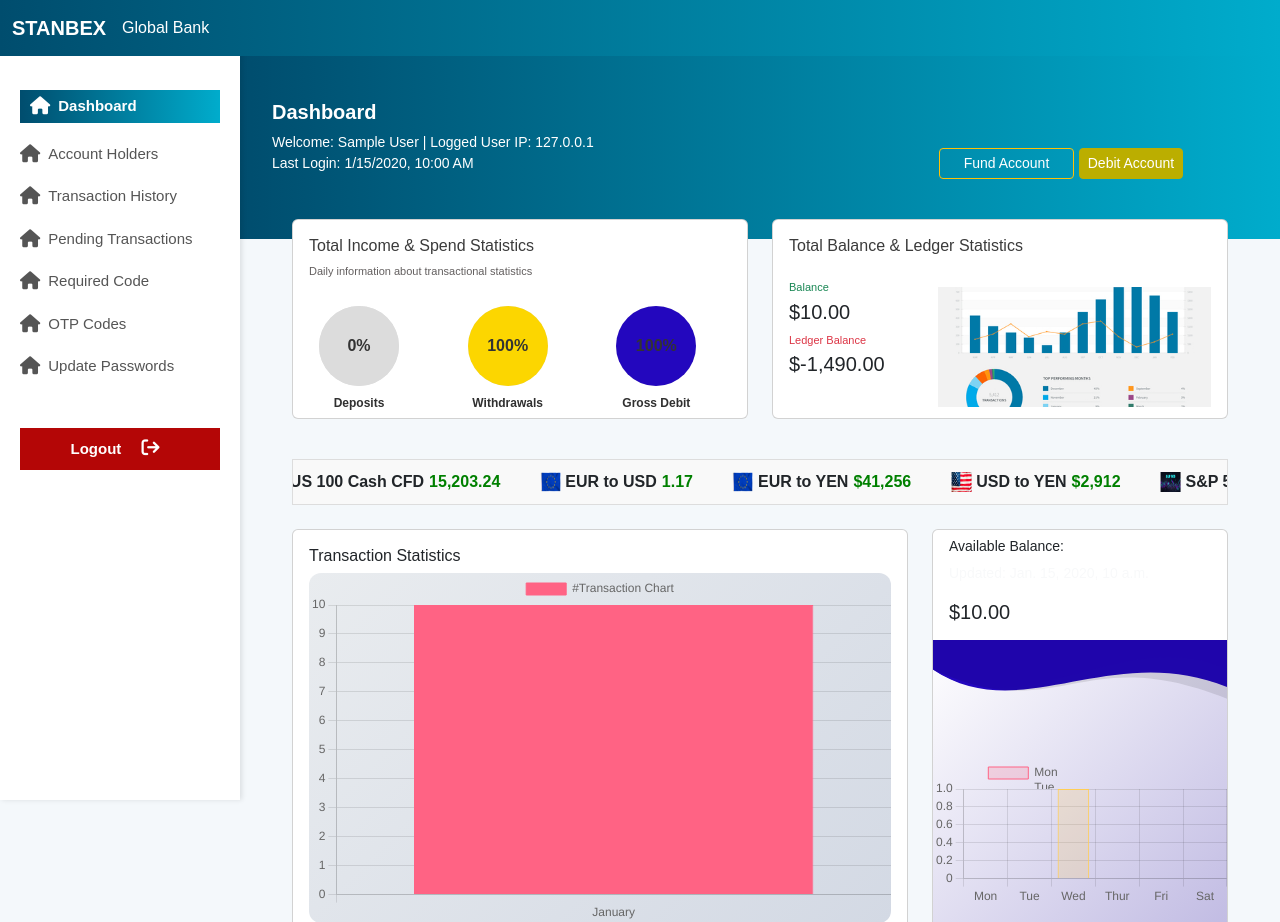
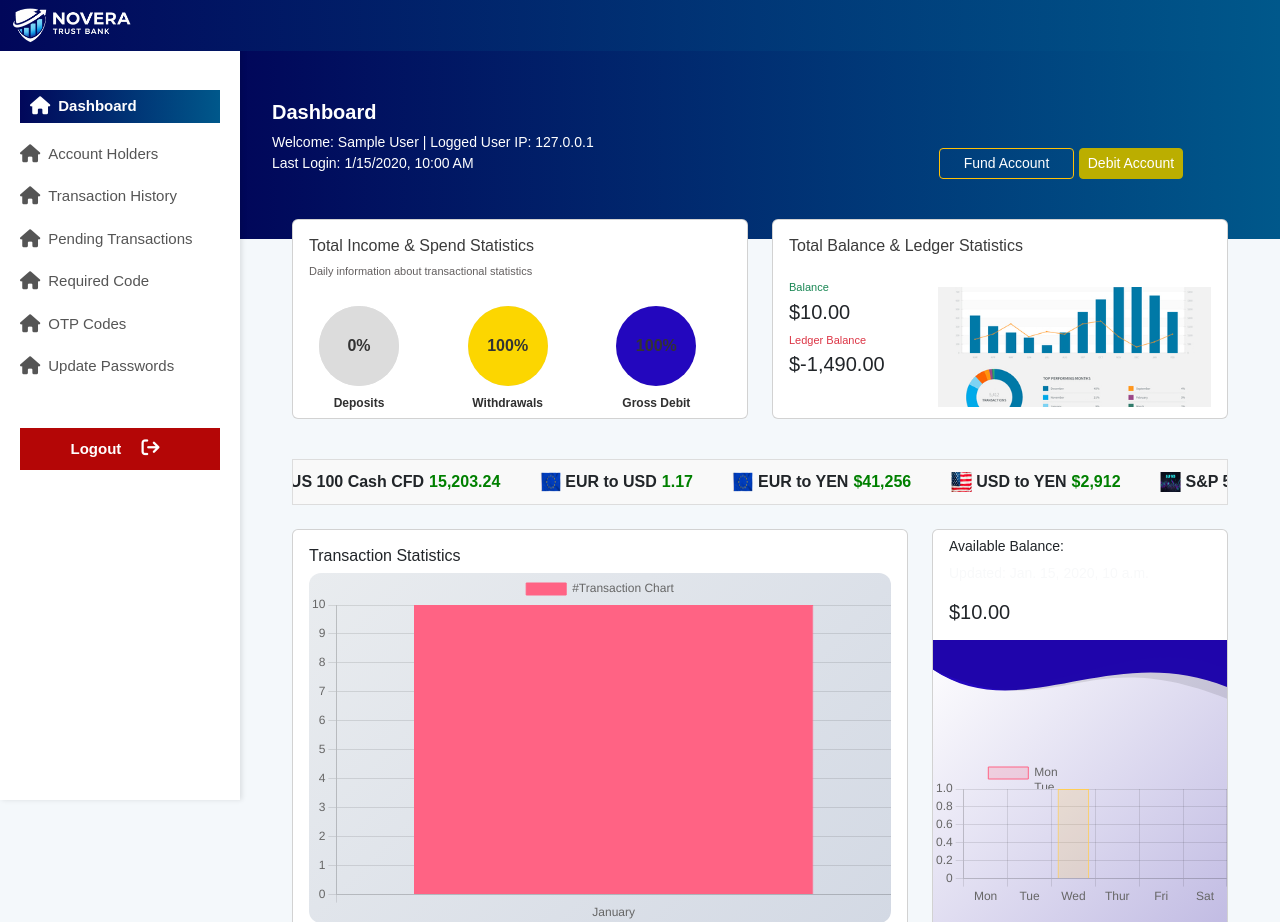
Before and after one commit to bensonidabosa/noveratrust, a Django app: page /account/customer/dashboard/ in a window 1280 px wide. Shown: the top 922 px of the page. Run offline with Django 4.2, Linux system fonts and the light colour scheme; a user stored in the database is signed in; tables that the repository leaves empty hold one stand-in row (values such as "Sample post"); some libraries are stand-ins or nearby versions.

Commit message:
added database and made some coplor changes in dashboard

```diff
--- a/static/customer/customer.css
+++ b/static/customer/customer.css
@@ -3,8 +3,8 @@ body {
   font-family: "Arial", sans-serif;
 }
 .navbar {
-  background: linear-gradient(90deg, #004d6e 0%, #00accc 100%);
-  /* background: linear-gradient(to left, #2307be, #563eda); */
+  background: linear-gradient(90deg, #01075a 0%, #00588b 100%);
+  /* background: linear-gradient(90deg, #004d6e 0%, #00accc 100%); */
   color: #fff;
 }
 .navbar .navbar-brand {
@@ -46,8 +46,8 @@ body {
 }
 .sidebar a.active,
 .sidebar a:hover {
-  background: linear-gradient(90deg, #004d6e 0%, #00accc 100%);
-  /* background-color: #2307be; */
+  background: linear-gradient(90deg, #01075a 0%, #00588b 100%);
+  /* background: linear-gradient(90deg, #004d6e 0%, #00accc 100%); */
   color: #fff;
   font-weight: bold;
   padding: 5px 10px;
@@ -96,8 +96,8 @@ body {
   /* padding-top: 30px; */
 }
 .top_content {
-  background: linear-gradient(90deg, #004d6e 0%, #00accc 100%);
-  /* background: linear-gradient(to left, #563eda, #2307be); */
+  background: linear-gradient(90deg, #01075a 0%, #00588b 100%);
+  /* background: linear-gradient(90deg, #004d6e 0%, #00accc 100%); */
 }
 .other_content {
   padding-inline: 40px;
--- a/templates/customer/navbar.html
+++ b/templates/customer/navbar.html
@@ -2,9 +2,8 @@
 <nav class="navbar navbar-expand-lg navbar-dark fixed-top">
     <div class="container-fluid">
       <div class="d-flex align-items-center">
-          <a class="navbar-brand" href="#">STANBEX</a>
-          <div class="d-none d-md-block">Global Bank</div>
-          <!-- <i class="fa-solid fa-bars ms-5 my_menu_bar"></i> -->
+          <!-- <a class="navbar-brand" href="#">Novera Trust</a> -->
+          <img src="{% static 'frontend/logo/new/logo.png' %}" alt="" class="logo-img" width="120">
           <div id="google_translate_element" class="ms-md-5 ms-1"></div>
       </div>
 
```
Also changed, not shown: stanbex_global/settings.py (+1 -9 lines), templates/customer/base.html (+0 -13 lines).
